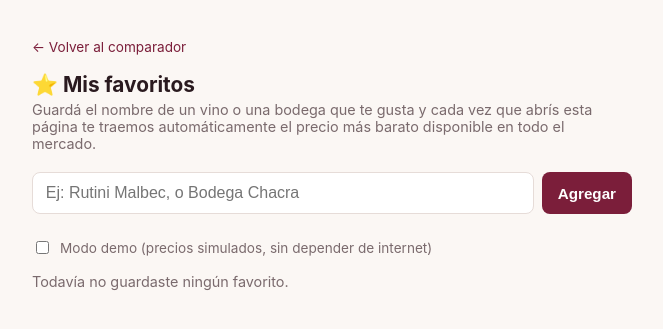
After one commit to r5mn4gb5z9-cmyk/Buscador-Vino, a Flask app: page /favoritos in a window 1280 px wide. The commit adds this page. Shown: the top 329 px of the page, without its empty margins (308-971 px from the left). Run offline with Flask 3, Linux system fonts and the light colour scheme.

Commit message:
Agregar filtro de envío a todo el país y lista de favoritos
Envío nacional:
- Cada fuente real (FuenteBase/FuenteScraping/FuenteSimulada) gana un
  atributo envio_nacional (True/False/None) que se propaga a cada
  ResultadoPrecio. Se investigaron las 55 fuentes reales en vivo
  (homepage + rutas típicas de política de envío como /envios,
  /faq, /preguntas-frecuentes) buscando frases como "envío a todo el
  país": 32/55 confirmadas, el resto queda como desconocido en vez de
  asumir que no envían.
- Nuevo flag --envio-nacional en el CLI y checkbox en la web para
  filtrar solo esas fuentes; la tabla de resultados siempre muestra
  una columna "Envío" (Nacional/Limitado/?).

Mis favoritos:
- buscador_vino/favoritos.py: persistencia simple en favoritos.json
  (gitignorado, es dato personal del usuario, no código) con
  agregar/quitar/cargar, comparando sin distinguir tildes/mayúsculas.
- buscar_favoritos en comparador.py busca cada favorito uno por uno
  (no en simultáneo, para no multiplicar la carga sobre los mismos
  sitios) y devuelve todos los resultados de cada uno.
- CLI: --favoritos-agregar/--favoritos-quitar/--favoritos-listar y
  --favoritos (trae el precio más barato de cada uno, combinable con
  --region/--tipo/--envio-nacional).
- Web: página /favoritos con alta/baja y que automáticamente al
  abrirla busca el precio más barato de cada favorito guardado.

34 tests pasan, probado también contra fuentes reales (no solo demo).

```diff
--- a/buscador_vino/fuentes/base.py
+++ b/buscador_vino/fuentes/base.py
@@ -1,5 +1,5 @@
 from abc import ABC, abstractmethod
-from typing import List
+from typing import List, Optional
 
 from ..models import ResultadoPrecio
 
@@ -11,6 +11,9 @@ class FuenteBase(ABC):
     nombre: str = "Fuente"
     tipo: str = "otro"  # "vinoteca" | "bodega" | "importador"
     region: str = ""  # provincia/zona, ej. "Mendoza", "Salta" — "" si no se investigó
+    # True/False si la propia web declara (o descarta) envío a todo el
+    # país; None si no se encontró una declaración clara al investigar.
+    envio_nacional: Optional[bool] = None
 
     @abstractmethod
     def buscar(self, consulta: str) -> List[ResultadoPrecio]:
--- a/buscador_vino/fuentes/scraping.py
+++ b/buscador_vino/fuentes/scraping.py
@@ -68,10 +68,12 @@ class FuenteScraping(FuenteBase):
         timeout: int = 10,
         max_resultados: int = 12,
         region: str = "",
+        envio_nacional: Optional[bool] = None,
     ):
         self.nombre = nombre
         self.tipo = tipo
         self.region = region
+        self.envio_nacional = envio_nacional
         self.base_url = base_url.rstrip("/")
         self.patrones_busqueda = patrones_busqueda
         self.selector_item = selector_item
@@ -151,6 +153,7 @@ class FuenteScraping(FuenteBase):
                     fuente=self.nombre,
                     tipo_fuente=self.tipo,
                     url=href or url,
+                    envio_nacional=self.envio_nacional,
                 )
             )
 
--- a/buscador_vino/models.py
+++ b/buscador_vino/models.py
@@ -1,4 +1,5 @@
 from dataclasses import dataclass
+from typing import Optional
 
 
 @dataclass
@@ -11,6 +12,9 @@ class ResultadoPrecio:
     fuente: str
     tipo_fuente: str  # "vinoteca" | "bodega" | "importador"
     url: str = ""
+    # True/False si la fuente declara (o descarta) envío a todo el país en
+    # su propia web; None si no se pudo confirmar.
+    envio_nacional: Optional[bool] = None
 
 
 @dataclass
--- a/web/app.py
+++ b/web/app.py
@@ -17,9 +17,10 @@ from concurrent.futures import ThreadPoolExecutor
 
 sys.path.insert(0, os.path.dirname(os.path.dirname(os.path.abspath(__file__))))
 
-from flask import Flask, render_template, request
+from flask import Flask, redirect, render_template, request, url_for
 
-from buscador_vino.comparador import comparar_precios, elegir_similares
+from buscador_vino.comparador import buscar_favoritos, comparar_precios, elegir_similares
+from buscador_vino.favoritos import agregar_favorito, cargar_favoritos, quitar_favorito
 from buscador_vino.fuentes.config import FUENTES_DEMO, FUENTES_REALES
 from buscador_vino.fuentes.directorio import BODEGAS_SIN_TIENDA
 from buscador_vino.variedades import detectar_variedad
@@ -27,6 +28,17 @@ from buscador_vino.variedades import detectar_variedad
 app = Flask(__name__)
 
 REGIONES = sorted({f.region for f in FUENTES_REALES if f.region})
+
+
+def _filtrar_fuentes(modo_demo, tipo, region, solo_envio_nacional):
+    fuentes = FUENTES_DEMO if modo_demo else FUENTES_REALES
+    if tipo:
+        fuentes = [f for f in fuentes if f.tipo == tipo]
+    if region:
+        fuentes = [f for f in fuentes if f.region == region]
+    if solo_envio_nacional:
+        fuentes = [f for f in fuentes if f.envio_nacional is True]
+    return fuentes
 
 
 @app.route("/", methods=["GET"])
@@ -39,6 +51,7 @@ def index():
     region = request.args.get("region", "").strip()
     if region not in REGIONES:
         region = ""
+    solo_envio_nacional = request.args.get("envio_nacional") == "1"
     resultados = []
     similares = []
     variedad = None
@@ -46,11 +59,7 @@ def index():
 
     if vino:
         buscado = True
-        fuentes = FUENTES_DEMO if modo_demo else FUENTES_REALES
-        if tipo:
-            fuentes = [f for f in fuentes if f.tipo == tipo]
-        if region:
-            fuentes = [f for f in fuentes if f.region == region]
+        fuentes = _filtrar_fuentes(modo_demo, tipo, region, solo_envio_nacional)
 
         variedad = detectar_variedad(vino)
         with ThreadPoolExecutor(max_workers=2) as pool:
@@ -70,6 +79,7 @@ def index():
         tipo=tipo,
         region=region,
         regiones=REGIONES,
+        envio_nacional=solo_envio_nacional,
         resultados=resultados,
         similares=similares,
         variedad=variedad,
@@ -92,6 +102,40 @@ def directorio():
     )
 
 
+@app.route("/favoritos", methods=["GET"])
+def favoritos():
+    modo_demo = request.args.get("demo") == "1"
+    favoritos_guardados = cargar_favoritos()
+    resultados_por_favorito = []
+
+    if favoritos_guardados:
+        fuentes = FUENTES_DEMO if modo_demo else FUENTES_REALES
+        resultados_por_favorito = buscar_favoritos(favoritos_guardados, fuentes, timeout_total=30)
+
+    return render_template(
+        "favoritos.html",
+        favoritos=favoritos_guardados,
+        resultados_por_favorito=resultados_por_favorito,
+        modo_demo=modo_demo,
+    )
+
+
+@app.route("/favoritos/agregar", methods=["POST"])
+def favoritos_agregar():
+    nombre = request.form.get("nombre", "").strip()
+    if nombre:
+        agregar_favorito(nombre)
+    return redirect(url_for("favoritos"))
+
+
+@app.route("/favoritos/quitar", methods=["POST"])
+def favoritos_quitar():
+    nombre = request.form.get("nombre", "").strip()
+    if nombre:
+        quitar_favorito(nombre)
+    return redirect(url_for("favoritos"))
+
+
 if __name__ == "__main__":
     # Puerto configurable: en macOS el 5000 suele estar tomado por el
     # AirPlay Receiver de Control Center, así que el launcher de escritorio
--- /dev/null
+++ b/web/templates/favoritos.html
@@ -0,0 +1,169 @@
+<!doctype html>
+<html lang="es">
+<head>
+  <meta charset="utf-8">
+  <meta name="viewport" content="width=device-width, initial-scale=1">
+  <title>Mis favoritos</title>
+  <style>
+    :root {
+      --bg: #fbf7f4;
+      --fg: #2a1a1f;
+      --muted: #7a6a6d;
+      --card: #ffffff;
+      --border: #e6dcd8;
+      --accent: #7b1e3a;
+      --accent-fg: #ffffff;
+    }
+    @media (prefers-color-scheme: dark) {
+      :root {
+        --bg: #1b1216;
+        --fg: #f2e9e7;
+        --muted: #b6a5a8;
+        --card: #241a1e;
+        --border: #3a2b2f;
+        --accent: #d98aa3;
+        --accent-fg: #241a1e;
+      }
+    }
+    * { box-sizing: border-box; }
+    body {
+      margin: 0;
+      background: var(--bg);
+      color: var(--fg);
+      font-family: -apple-system, BlinkMacSystemFont, "Segoe UI", Roboto, sans-serif;
+      padding: 1.25rem;
+      max-width: 640px;
+      margin-inline: auto;
+    }
+    h1 { font-size: 1.3rem; margin: 0 0 .25rem; }
+    p.sub { color: var(--muted); margin: 0 0 1.25rem; font-size: .9rem; }
+    a.volver { color: var(--accent); text-decoration: none; font-size: .85rem; }
+    form.agregar {
+      display: flex;
+      gap: .5rem;
+      margin: 1rem 0 1.5rem;
+    }
+    form.agregar input[type="text"] {
+      flex: 1;
+      font-size: 1rem;
+      padding: .7rem .8rem;
+      border-radius: 8px;
+      border: 1px solid var(--border);
+      background: var(--card);
+      color: var(--fg);
+    }
+    form.agregar button {
+      font-size: .95rem;
+      padding: .7rem 1rem;
+      border-radius: 8px;
+      border: none;
+      background: var(--accent);
+      color: var(--accent-fg);
+      font-weight: 600;
+      cursor: pointer;
+    }
+    label.demo {
+      display: flex;
+      align-items: center;
+      gap: .5rem;
+      font-size: .85rem;
+      color: var(--muted);
+      margin-bottom: 1rem;
+    }
+    .favorito-card {
+      background: var(--card);
+      border: 1px solid var(--border);
+      border-radius: 10px;
+      padding: .8rem .9rem;
+      margin-bottom: .6rem;
+    }
+    .favorito-card .fila-top {
+      display: flex;
+      justify-content: space-between;
+      align-items: flex-start;
+      gap: .6rem;
+    }
+    .favorito-card .nombre { font-weight: 700; margin: 0 0 .3rem; }
+    .favorito-card .encontrado { font-size: .85rem; margin: 0 0 .15rem; }
+    .favorito-card .precio { font-weight: 700; color: var(--accent); }
+    .favorito-card .detalle { font-size: .8rem; color: var(--muted); margin: 0; }
+    .favorito-card .sin-resultados { font-size: .85rem; color: var(--muted); font-style: italic; }
+    .favorito-card a.ver { color: var(--accent); text-decoration: none; font-weight: 700; font-size: .82rem; }
+    form.quitar button {
+      background: none;
+      border: 1px solid var(--border);
+      color: var(--muted);
+      border-radius: 8px;
+      padding: .3rem .6rem;
+      font-size: .78rem;
+      cursor: pointer;
+      white-space: nowrap;
+    }
+    .vacio { margin-top: 1rem; font-size: .9rem; color: var(--muted); }
+    .tipo {
+      display: inline-block;
+      font-size: .72rem;
+      padding: .1rem .45rem;
+      border-radius: 999px;
+      background: var(--bg);
+      border: 1px solid var(--border);
+      color: var(--muted);
+    }
+  </style>
+</head>
+<body>
+  <p><a class="volver" href="/">← Volver al comparador</a></p>
+  <h1>⭐ Mis favoritos</h1>
+  <p class="sub">
+    Guardá el nombre de un vino o una bodega que te gusta y cada vez que abrís
+    esta página te traemos automáticamente el precio más barato disponible
+    en todo el mercado.
+  </p>
+
+  <form class="agregar" method="post" action="/favoritos/agregar">
+    <input type="text" name="nombre" placeholder="Ej: Rutini Malbec, o Bodega Chacra" required>
+    <button type="submit">Agregar</button>
+    {% if modo_demo %}<input type="hidden" name="demo" value="1">{% endif %}
+  </form>
+
+  <form method="get" action="/favoritos">
+    <label class="demo">
+      <input type="checkbox" name="demo" value="1" onchange="this.form.submit()" {% if modo_demo %}checked{% endif %}>
+      Modo demo (precios simulados, sin depender de internet)
+    </label>
+  </form>
+
+  {% if not favoritos %}
+    <p class="vacio">Todavía no guardaste ningún favorito.</p>
+  {% else %}
+    {% for nombre_favorito, resultados in resultados_por_favorito %}
+    <div class="favorito-card">
+      <div class="fila-top">
+        <div>
+          <p class="nombre">{{ nombre_favorito }}</p>
+          {% if resultados %}
+            {% set mejor = resultados[0] %}
+            <p class="encontrado">{{ mejor.vino }}</p>
+            <p class="detalle">
+              <span class="precio">{{ "{:,.2f}".format(mejor.precio).replace(",", "X").replace(".", ",").replace("X", ".") }} {{ mejor.moneda }}</span>
+              · {{ mejor.fuente }} · <span class="tipo">{{ mejor.tipo_fuente }}</span>
+              {% if mejor.envio_nacional %} · 🚚 envío a todo el país{% endif %}
+              {% if resultados|length > 1 %} · +{{ resultados|length - 1 }} opción(es) más{% endif %}
+            </p>
+          {% else %}
+            <p class="sin-resultados">Sin resultados por ahora.</p>
+          {% endif %}
+        </div>
+        {% if resultados and resultados[0].url %}
+        <a class="ver" href="{{ resultados[0].url }}" target="_blank" rel="noopener">Ver →</a>
+        {% endif %}
+      </div>
+      <form class="quitar" method="post" action="/favoritos/quitar" style="margin-top:.6rem;">
+        <input type="hidden" name="nombre" value="{{ nombre_favorito }}">
+        <button type="submit">Quitar de favoritos</button>
+      </form>
+    </div>
+    {% endfor %}
+  {% endif %}
+</body>
+</html>
```
Also changed, not shown: buscador_vino/comparador.py (+16 -1 lines), buscador_vino/favoritos.py (added, +59 -0 lines), buscador_vino/fuentes/config.py (+34 -32 lines), buscador_vino/fuentes/mock.py (+11 -2 lines), buscador_vino/tabla.py (+54 -6 lines), main.py (+89 -11 lines), tests/test_comparador.py (+41 -2 lines), tests/test_favoritos.py (added, +66 -0 lines), web/templates/index.html (+23 -2 lines), README.md, 1 other file.
